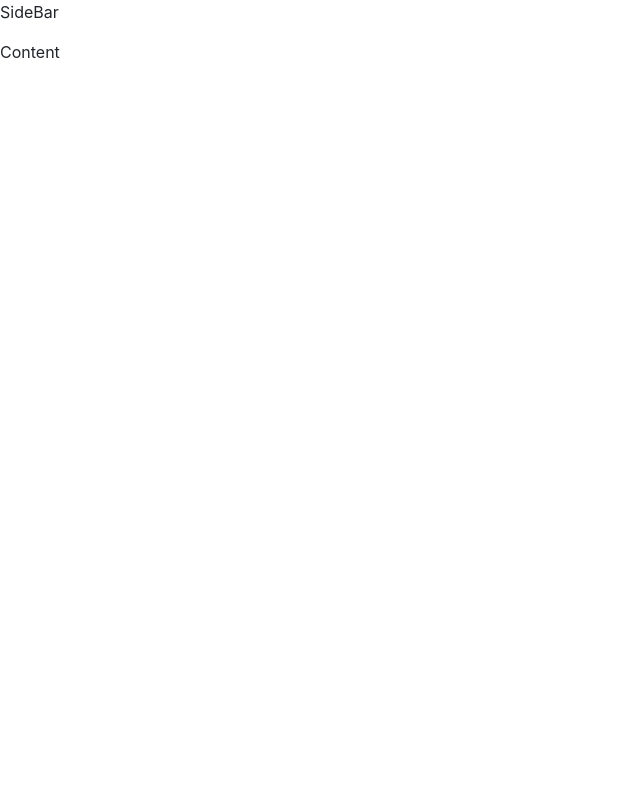
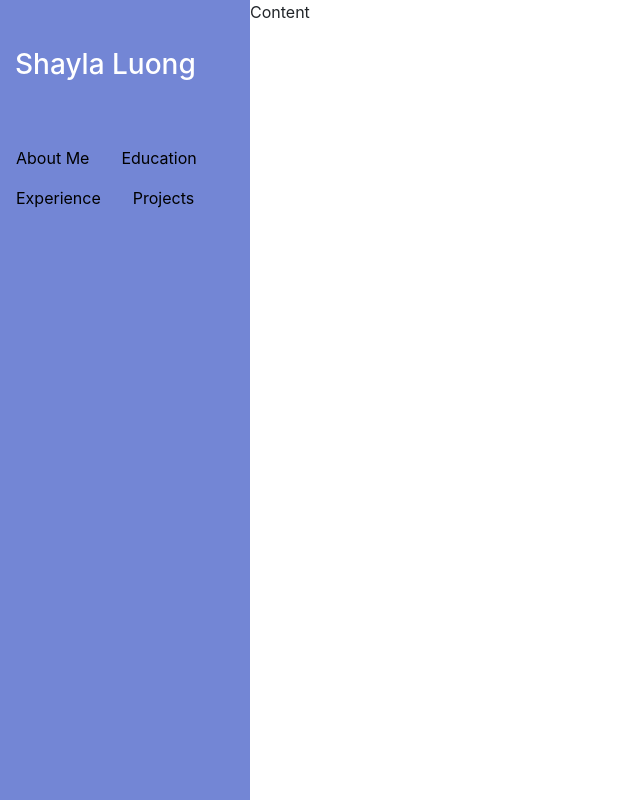
Before and after one commit to sluong-wf/sluong, a React (Create React App) app: page / in a window 1280 px wide. Shown: the whole page, without its empty margins (0-640 px from the left). Built offline with nearby package versions, Linux system fonts and the light colour scheme.

Commit message:
implmeneted basic side bar

```diff
--- a/src/assets/components/Content.js
+++ b/src/assets/components/Content.js
@@ -3,9 +3,34 @@ import Container from 'react-bootstrap/Container';
 
 // right side column containing all sections
 class Content extends React.Component {
+
+    constructor(props) {
+        super(props);
+        this.state = {
+            experience: [
+                {
+                    id: 0,
+                    jobTitle: '',
+                    description: '',
+                    selected: false
+                }
+            ],
+            education: [
+                {
+                    id: 0,
+                    school: 'University of California, Irvine',
+                    description: '',
+                    selected: false
+                }
+            ]
+        }
+    }
+
     render() {
         return (
-            <p>Content</p>
+            <div style={{marginLeft:250}}>
+                <p>Content</p>
+            </div>
         );
     }
 }
--- a/src/assets/components/SideBar.js
+++ b/src/assets/components/SideBar.js
@@ -5,7 +5,20 @@ import Container from 'react-bootstrap/Container';
 class SideBar extends React.Component {
     render() {
         return (
-            <p>SideBar</p>
+            <nav id="sidebar">
+                <Container className="justify-content-center py-5"><h3>Shayla Luong</h3></Container>
+                <ul className="nav flex-item">
+                    <li className="nav-item">
+                        <a className="nav-link" href="#">About Me</a></li>
+                    <li className="nav-item">
+                        <a className="nav-link" href="#education">Education</a></li>
+                    <li className="nav-item">
+                        <a className="nav-link" href="#experience">Experience</a></li>
+                    <li className="nav-item">
+                        <a className="nav-link" href="Projects">Projects</a></li>
+                </ul>
+            </nav>
+
         );
     }
 }
--- a/src/index.css
+++ b/src/index.css
@@ -11,3 +11,23 @@ code {
   font-family: source-code-pro, Menlo, Monaco, Consolas, 'Courier New',
     monospace;
 }
+
+#sidebar {
+  width: 250px;
+  position: fixed;
+  top: 0;
+  left: 0;
+  height: 100vh;
+  z-index: 999;
+  background: #7386D5;
+  color: #fff;
+  transition: all 0.3s;
+}
+
+.nav-item {
+  color: #000;
+}
+
+.nav-link {
+  color: #000;
+}
```
